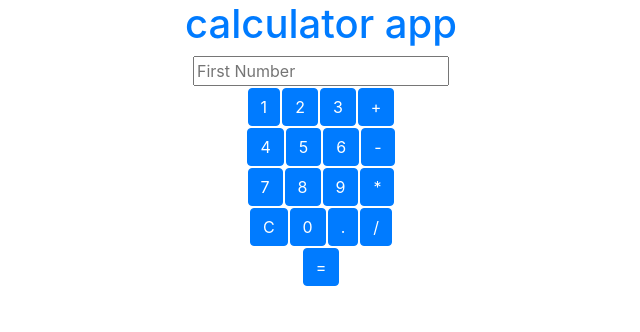
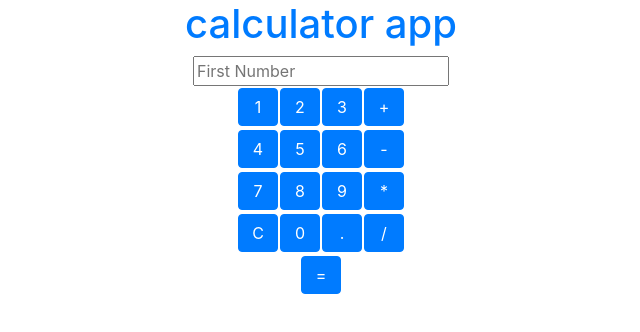
Before and after one commit to Xavier-J-Ortiz/quick-dirty-angular5-calculator, an Angular app: page / in a window 1280 px wide. Shown: the top 332 px of the page, without its empty margins (319-959 px from the left). Built offline with nearby package versions, Linux system fonts and the light colour scheme.

Commit message:
fixed width and height of buttons. Looks better. :D

```diff
--- a/src/app/calculator/calculator.component.css
+++ b/src/app/calculator/calculator.component.css
@@ -3,4 +3,6 @@
 }
 .num-key {
 	margin: 1px 1px 1px 1px;
+  height: 40px;
+  width: 40px;
 }
--- a/src/app/calculator/calculator.component.html
+++ b/src/app/calculator/calculator.component.html
@@ -68,7 +68,7 @@
     </div>
     <div class="row justify-content-center">
       <div class="num-key col-offset-xs-9 col-xs-3">
-        <button class="btn btn-primary btn-block" (click) = "executeOperation(operationSaver)">=</button>
+        <button class="btn btn-primary btn-block" (click)="executeOperation(operationSaver)">=</button>
       </div>
     </div>
 
```
